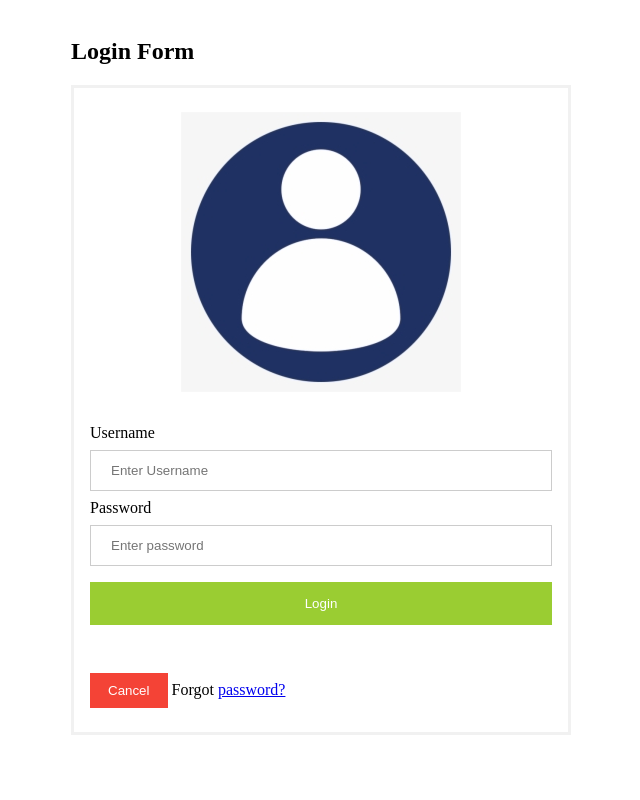
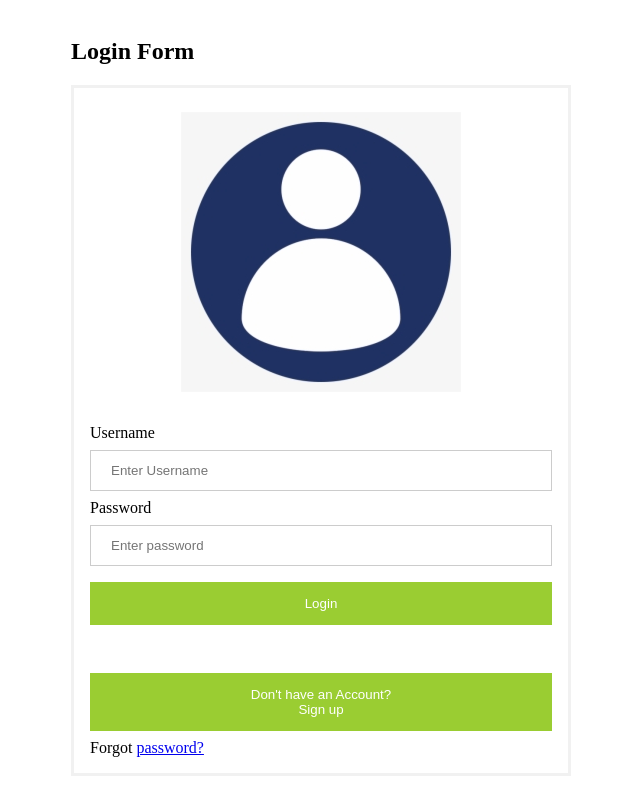
Before and after one commit to reilly-codes/Group_project, a plain HTML site: page login.html in a window 1280 px wide. Shown: the whole page, without its empty margins (319-959 px from the left). Drawn offline with Linux system fonts and the light colour scheme.

Commit message:
change cancel button to sign up

```diff
--- a/login.html
+++ b/login.html
@@ -4,7 +4,8 @@
     <meta charset="UTF-8">
     <meta name="viewport" content="width=device-width, initial-scale=1.0">
     <link href="css/style.css" rel="stylesheet" type="text/css">
-    <title>Document</title>
+    <link href="https://fonts.googleapis.com/css2?family=Quicksand:wght@300&display=swap" rel="stylesheet">
+    <title>Login</title>
 </head>
 <body>
     <div class="important">
@@ -27,7 +28,10 @@
             </button>
         </div>
         <div class="container">
-        <button type="button" class="cancelbtn">Cancel</button>
+        <button type="button" class="sgnbtn">Don't have an Account?
+            <br>
+            Sign up
+        </button>
         <span class="pswd">Forgot <a href="#">password?</a></span>
         </div>
     </form>
```
